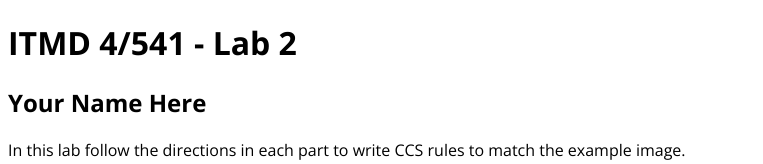
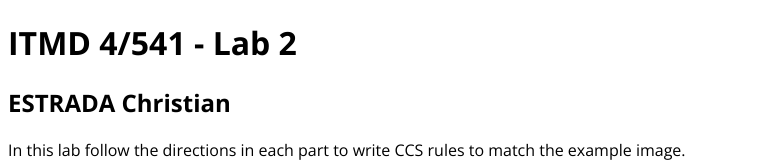
Before and after one commit to cestrada3/ITMD441, a plain HTML site: page Lab2/index.html in a window 1280 px wide. Shown: the top 164 px of the page, without its empty margins (0-763 px from the left). Drawn offline with nearby package versions, Linux system fonts and the light colour scheme.

Commit message:
Update index.html

```diff
--- a/Lab2/index.html
+++ b/Lab2/index.html
@@ -14,7 +14,7 @@
 <body>
   <header class="w700">
     <h1>ITMD 4/541 - Lab 2</h1>
-    <h2>Your Name Here</h2>
+    <h2>ESTRADA Christian</h2>
     <p>In this lab follow the directions in each part to write CCS rules to match the example image. <strong>DO NOT</strong> edit this HTML file in any way except to add your name in the H2 in the Header section above this text. <strong>DO NOT</strong> edit the global.css file in any way. You will write all your CSS in the proper sections in the styles.css file only.</p>
     <p>Create a Lab2 folder in your class GitHub repository and place all the files for this lab in that folder, including the assets folder with images. Once you publish this lab to GitHub Pages, submit to the blackboard assignment a link to this main lab page in GitHub Pages and your GitHub repository code.</p>
   </header>
```
